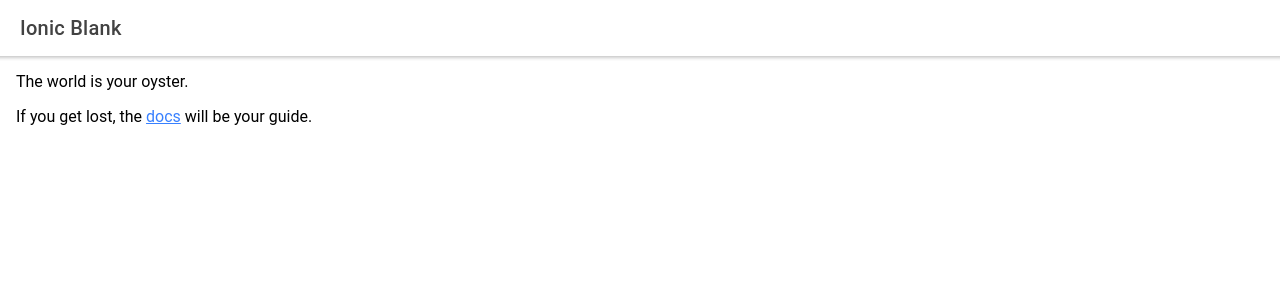
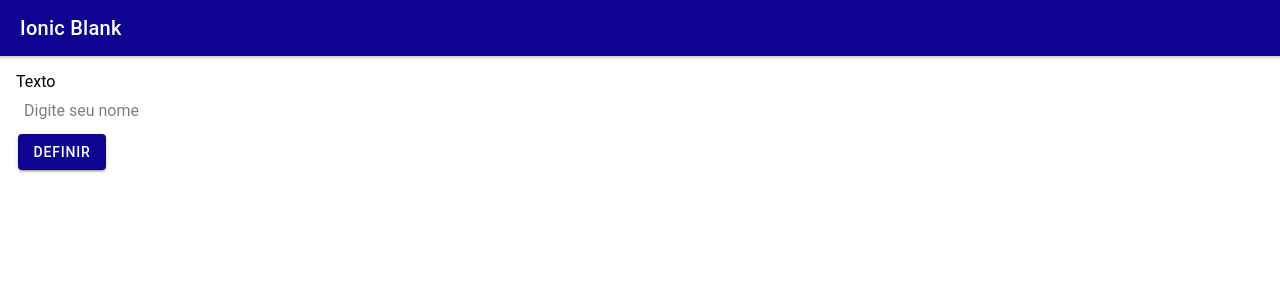
Before and after one commit to wrgoncalves2008/ionic-teste, a React (Create React App) app: page /home in a window 1280 px wide. Shown: the top 300 px of the page. Built offline with nearby package versions, Linux system fonts and the light colour scheme.

Commit message:
Criado um componente para melhor organização do código

```diff
--- a/src/pages/Home.tsx
+++ b/src/pages/Home.tsx
@@ -1,23 +1,24 @@
-import { IonContent, IonHeader, IonPage, IonTitle, IonToolbar } from '@ionic/react';
-import React from 'react';
+import {
+  IonContent,
+  IonHeader,
+  IonPage,
+  IonTitle,
+  IonToolbar
+} from "@ionic/react";
+import React from "react";
+import NameSetter from "./NameSetter";
 
 const Home: React.FC = () => {
+
   return (
     <IonPage>
       <IonHeader>
-        <IonToolbar>
+        <IonToolbar color="primary">
           <IonTitle>Ionic Blank</IonTitle>
         </IonToolbar>
       </IonHeader>
       <IonContent className="ion-padding">
-        The world is your oyster.
-        <p>
-          If you get lost, the{' '}
-          <a target="_blank" rel="noopener noreferrer" href="https://ionicframework.com/docs/">
-            docs
-          </a>{' '}
-          will be your guide.
-        </p>
+        <NameSetter />
       </IonContent>
     </IonPage>
   );
--- /dev/null
+++ b/src/pages/NameSetter.tsx
@@ -0,0 +1,16 @@
+import React, { useRef, useState } from 'react';
+import { IonText, IonInput, IonButton } from '@ionic/react';
+
+const NameSetter: React.FC = () => {
+
+  const inputRef = useRef<HTMLIonInputElement>(null);
+  const [title, setTitle] = useState('Texto');
+
+  return <>
+    <IonText>{title}</IonText>
+    <IonInput ref={inputRef} type="text" placeholder="Digite seu nome" />
+    <IonButton onClick={() => { setTitle(inputRef.current!.value ?? '') }}>Definir</IonButton>
+  </>;
+};
+
+export default NameSetter;
--- a/src/theme/variables.css
+++ b/src/theme/variables.css
@@ -3,15 +3,13 @@
 
 /** Ionic CSS Variables **/
 :root {
-  /** primary **/
-  --ion-color-primary: #3880ff;
-  --ion-color-primary-rgb: 56, 128, 255;
+  --ion-color-primary: #0e0491;
+  --ion-color-primary-rgb: 14, 4, 145;
   --ion-color-primary-contrast: #ffffff;
   --ion-color-primary-contrast-rgb: 255, 255, 255;
-  --ion-color-primary-shade: #3171e0;
-  --ion-color-primary-tint: #4c8dff;
+  --ion-color-primary-shade: #0c0480;
+  --ion-color-primary-tint: #261d9c;
 
-  /** secondary **/
   --ion-color-secondary: #0cd1e8;
   --ion-color-secondary-rgb: 12, 209, 232;
   --ion-color-secondary-contrast: #ffffff;
@@ -19,7 +17,6 @@
   --ion-color-secondary-shade: #0bb8cc;
   --ion-color-secondary-tint: #24d6ea;
 
-  /** tertiary **/
   --ion-color-tertiary: #7044ff;
   --ion-color-tertiary-rgb: 112, 68, 255;
   --ion-color-tertiary-contrast: #ffffff;
@@ -27,7 +24,6 @@
   --ion-color-tertiary-shade: #633ce0;
   --ion-color-tertiary-tint: #7e57ff;
 
-  /** success **/
   --ion-color-success: #10dc60;
   --ion-color-success-rgb: 16, 220, 96;
   --ion-color-success-contrast: #ffffff;
@@ -35,7 +31,6 @@
   --ion-color-success-shade: #0ec254;
   --ion-color-success-tint: #28e070;
 
-  /** warning **/
   --ion-color-warning: #ffce00;
   --ion-color-warning-rgb: 255, 206, 0;
   --ion-color-warning-contrast: #ffffff;
@@ -43,7 +38,6 @@
   --ion-color-warning-shade: #e0b500;
   --ion-color-warning-tint: #ffd31a;
 
-  /** danger **/
   --ion-color-danger: #f04141;
   --ion-color-danger-rgb: 245, 61, 61;
   --ion-color-danger-contrast: #ffffff;
@@ -51,7 +45,6 @@
   --ion-color-danger-shade: #d33939;
   --ion-color-danger-tint: #f25454;
 
-  /** dark **/
   --ion-color-dark: #222428;
   --ion-color-dark-rgb: 34, 34, 34;
   --ion-color-dark-contrast: #ffffff;
@@ -59,7 +52,6 @@
   --ion-color-dark-shade: #1e2023;
   --ion-color-dark-tint: #383a3e;
 
-  /** medium **/
   --ion-color-medium: #989aa2;
   --ion-color-medium-rgb: 152, 154, 162;
   --ion-color-medium-contrast: #ffffff;
@@ -67,7 +59,6 @@
   --ion-color-medium-shade: #86888f;
   --ion-color-medium-tint: #a2a4ab;
 
-  /** light **/
   --ion-color-light: #f4f5f8;
   --ion-color-light-rgb: 244, 244, 244;
   --ion-color-light-contrast: #000000;
```
